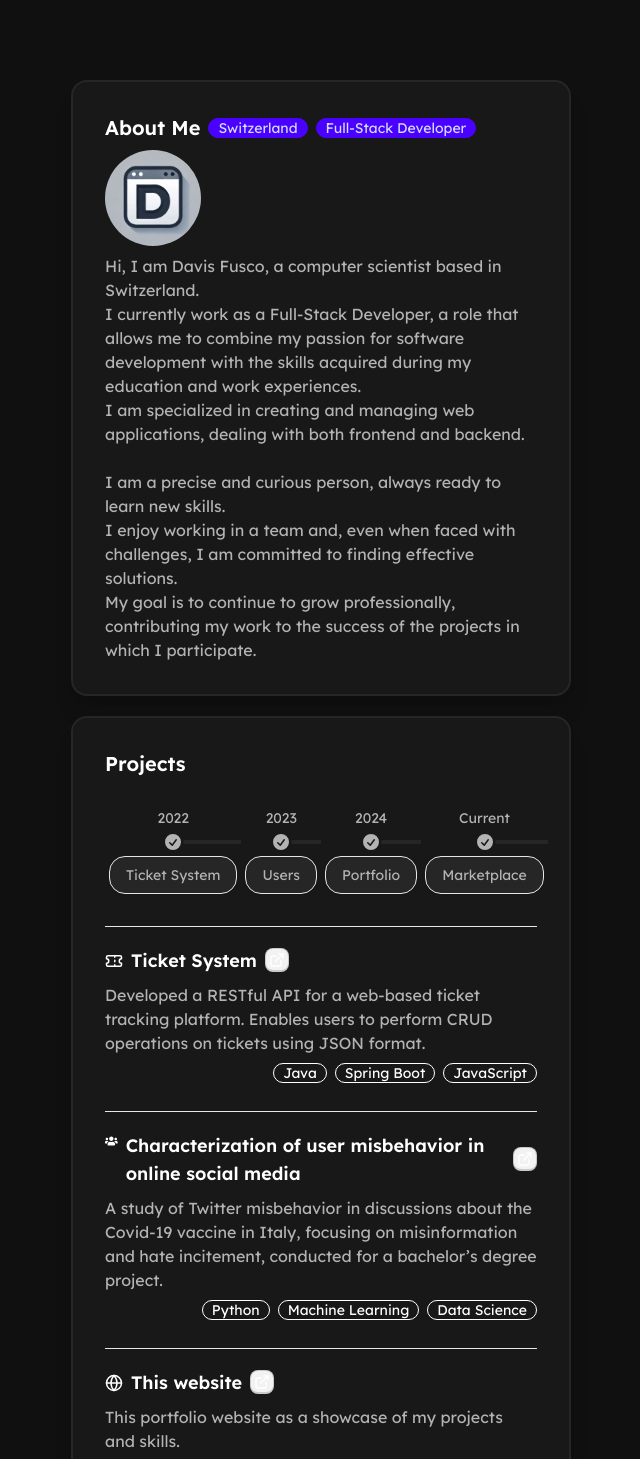
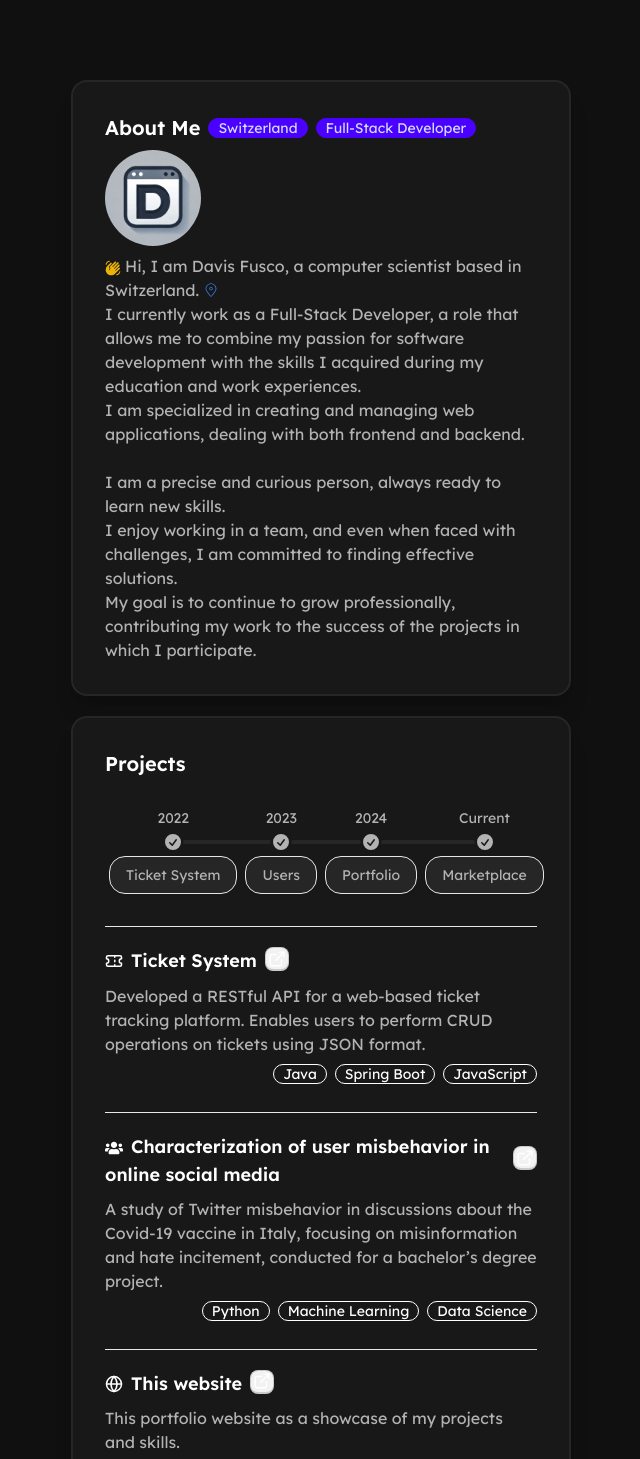
Before and after one commit to davisf20/davis-portfolio, a Next.js app: page / in a window 1280 px wide. Shown: the top 1459 px of the page, without its empty margins (319-959 px from the left). Built offline with nearby package versions, Linux system fonts and the light colour scheme.

Commit message:
style: some fixes

```diff
--- a/app/components/Cards/CardTextBadge.tsx
+++ b/app/components/Cards/CardTextBadge.tsx
@@ -30,8 +30,10 @@ const CardTextBadge: FC<CardTextBadgeProps> = ({
               <hr />
               <div className='mb-5 flex flex-col gap-y-2'>
                 <div className='flex items-center gap-x-2'>
-                  <div className='card-title text-lg'>{element.title}</div>
-                  {element.link && <KdbExternalLink link={element.link} />}
+                  <span className='card-title inline-flex items-center text-lg'>
+                    {element.title}
+                    {element.link && <KdbExternalLink link={element.link} />}
+                  </span>
                 </div>
                 <div className='text-quaternary'>{element.description}</div>
                 <div className='card-actions justify-end'>
--- a/app/components/Timelines/Timeline.tsx
+++ b/app/components/Timelines/Timeline.tsx
@@ -12,6 +12,7 @@ const Timeline: FC<TimelineProps> = ({ elements }) => {
     <ul className='timeline max-md:timeline-vertical text-sm'>
       {elements.map((element, index) => (
         <li key={index}>
+          {index > 0 && <hr className='bg-tertiary' />}
           <div className='timeline-start'>{element.date}</div>
           <div className='timeline-middle'>
             <svg
@@ -30,7 +31,7 @@ const Timeline: FC<TimelineProps> = ({ elements }) => {
           <div className='timeline-end timeline-box bg-tertiary'>
             {element.description}
           </div>
-          <hr className='bg-tertiary' />
+          {index < elements.length - 1 && <hr className='bg-tertiary' />}
         </li>
       ))}
     </ul>
--- a/app/pageSections/sections/About.tsx
+++ b/app/pageSections/sections/About.tsx
@@ -1,6 +1,7 @@
 import Avatar from '@/app/components/Avatar/Avatar';
 import Card from '@/app/components/Cards/Card';
 import { CiLocationOn } from 'react-icons/ci';
+import { MdWavingHand } from 'react-icons/md';
 
 const About = () => {
   return (
@@ -9,12 +10,17 @@ const About = () => {
       description={
         <div>
           <p>
-            Hi, I am Davis Fusco, a computer scientist based in Switzerland.
+            <MdWavingHand className='mr-1 inline-flex text-yellow-500' />
+            Hi, I am Davis Fusco, a computer scientist based in
+            <span className='inline-flex items-center'>
+              Switzerland.
+              <CiLocationOn className='ml-1 text-blue-500' />
+            </span>
           </p>
           <p>
             I currently work as a Full-Stack Developer, a role that allows me to
-            combine my passion for software development with the skills acquired
-            during my education and work experiences.
+            combine my passion for software development with the skills I
+            acquired during my education and work experiences.
           </p>
           <p>
             I am specialized in creating and managing web applications, dealing
@@ -25,7 +31,7 @@ const About = () => {
             I am a precise and curious person, always ready to learn new skills.
           </p>
           <p>
-            I enjoy working in a team and, even when faced with challenges, I am
+            I enjoy working in a team, and even when faced with challenges, I am
             committed to finding effective solutions.
           </p>
           <p>
--- a/app/pageSections/sections/Projects.tsx
+++ b/app/pageSections/sections/Projects.tsx
@@ -36,9 +36,10 @@ const projects = [
   },
   {
     title: (
-      <div className='flex items-start gap-x-2'>
-        <FaUsers /> Characterization of user misbehavior in online social media
-      </div>
+      <span>
+        <FaUsers className='mr-2 inline-flex' />
+        Characterization of user misbehavior in online social media
+      </span>
     ),
     description:
       'A study of Twitter misbehavior in discussions about the Covid-19 vaccine in Italy, focusing on misinformation and hate incitement, conducted for a bachelor’s degree project.',
```
